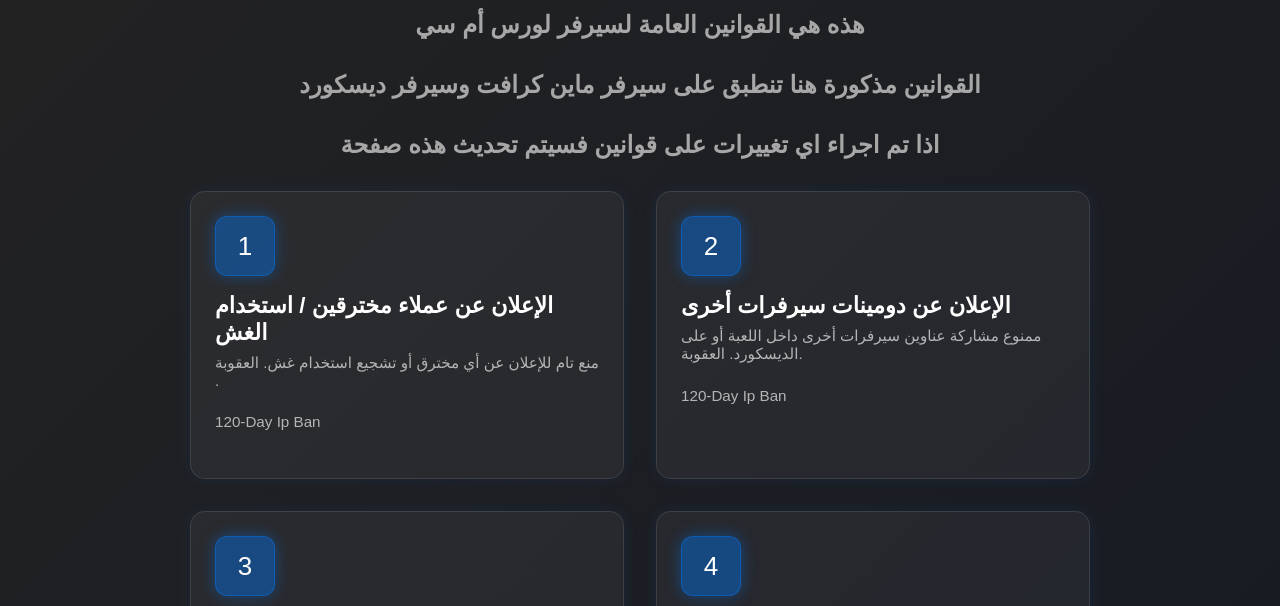
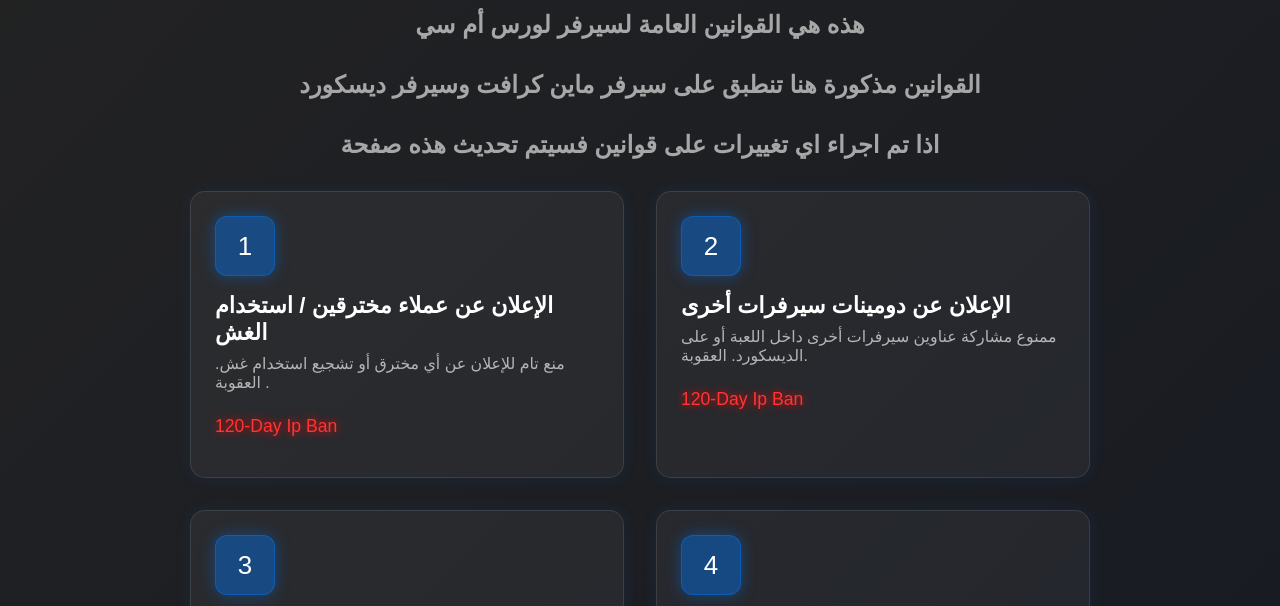
Before and after one commit to LoRsYT2/LORIUSMCApply, a website: page rules.html in a window 1280 px wide. Shown: the part 194-800 px from the top of the page. Drawn offline with Linux system fonts and the light colour scheme.

Commit message:
Update style.css

```diff
--- a/style.css
+++ b/style.css
@@ -121,7 +121,7 @@ main {
 }
 
 .card p {
-  font-size: 0.95rem;
+  font-size: 0.99rem;
   color: #b5b5b5;
   margin-bottom: 1.5rem;
 }
@@ -266,3 +266,9 @@ input[type="number"]::-ms-clear {
 .api-list {
   background-color: #0099ff;
 }
+.card .punch {
+  font-size: 1.1rem;
+  color: #ff3535;
+  margin-bottom: 1rem;
+  text-shadow: 0 0 8px #ff0000;
+}
```
